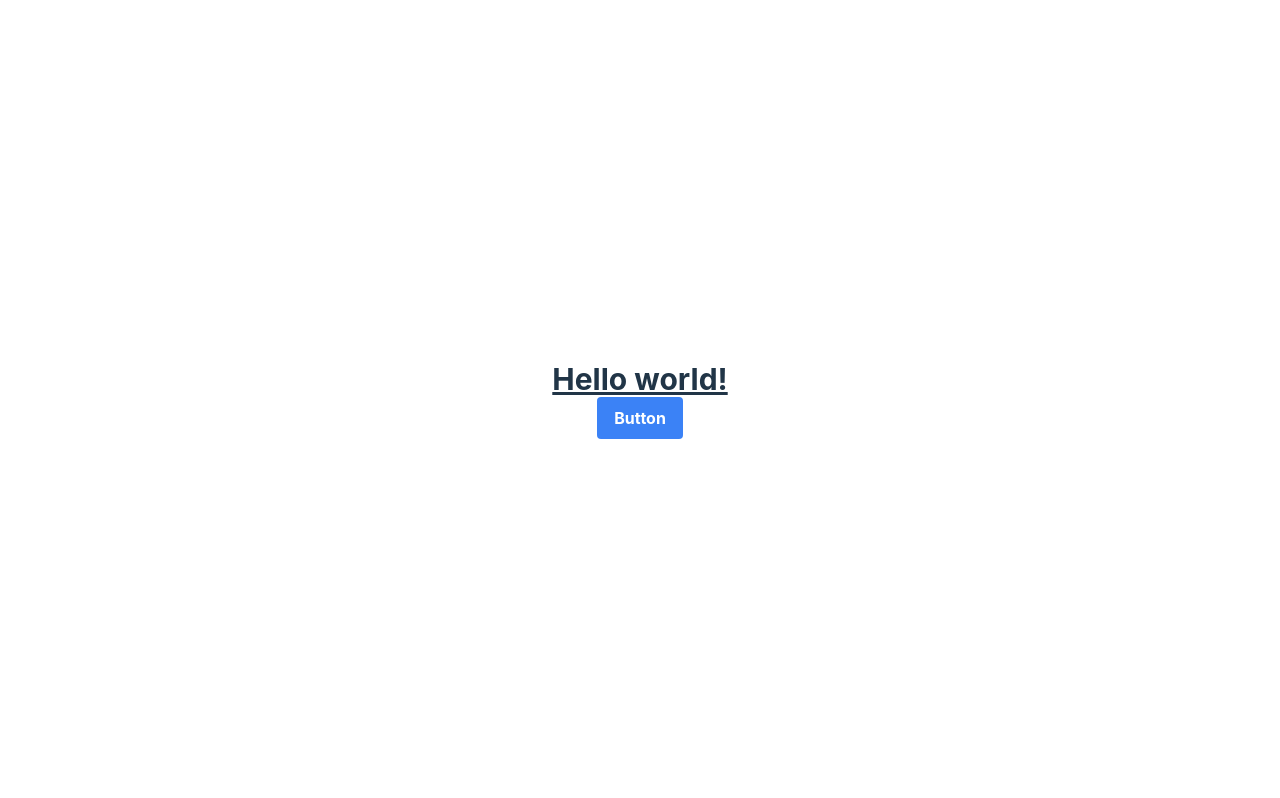
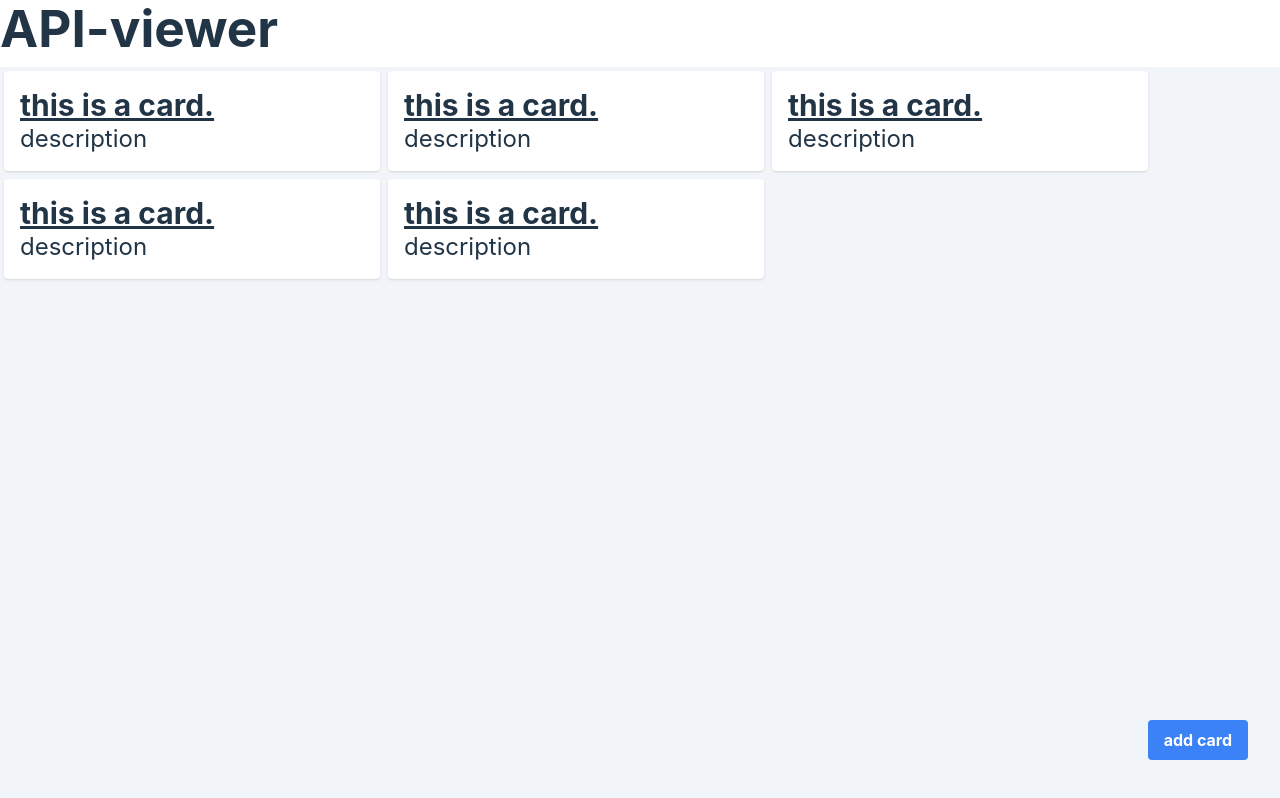
Before and after one commit to openriceworks/api-viewer, a React (Vite) app: page / in a window 1280 px wide. Built offline with nearby package versions, Linux system fonts and the light colour scheme.

Commit message:
create MainLayout

```diff
--- a/index.html
+++ b/index.html
@@ -4,7 +4,7 @@
     <meta charset="UTF-8" />
     <link rel="icon" type="image/svg+xml" href="/vite.svg" />
     <meta name="viewport" content="width=device-width, initial-scale=1.0" />
-    <title>Vite + React + TS</title>
+    <title>API-viewer</title>
   </head>
   <body>
     <div id="root"></div>
--- a/src/App.css
+++ /dev/null
@@ -1,41 +0,0 @@
-#root {
-  max-width: 1280px;
-  margin: 0 auto;
-  padding: 2rem;
-  text-align: center;
-}
-
-.logo {
-  height: 6em;
-  padding: 1.5em;
-  will-change: filter;
-}
-.logo:hover {
-  filter: drop-shadow(0 0 2em #646cffaa);
-}
-.logo.react:hover {
-  filter: drop-shadow(0 0 2em #61dafbaa);
-}
-
-@keyframes logo-spin {
-  from {
-    transform: rotate(0deg);
-  }
-  to {
-    transform: rotate(360deg);
-  }
-}
-
-@media (prefers-reduced-motion: no-preference) {
-  a:nth-of-type(2) .logo {
-    animation: logo-spin infinite 20s linear;
-  }
-}
-
-.card {
-  padding: 2em;
-}
-
-.read-the-docs {
-  color: #888;
-}
--- a/src/App.tsx
+++ b/src/App.tsx
@@ -1,18 +1,13 @@
 import { useState } from 'react'
-import reactLogo from './assets/react.svg'
-import './App.css'
+import Button from './components/Elements/Button'
+import FlexWrapLayout from './components/Layout/FlexWrapLayout'
+import MainLayout from './components/Layout/MainLayout'
 
 function App() {
-  const [count, setCount] = useState(0)
 
   return (
-    <div className="App">
-      <h1 className="text-3xl font-bold underline">
-        Hello world!
-      </h1>
-      <button className="bg-blue-500 hover:bg-blue-700 text-white font-bold py-2 px-4 rounded">
-        Button
-      </button>
+    <div className="App w-screen h-screen">
+      <MainLayout/>
     </div>
   )
 }
--- /dev/null
+++ b/src/components/Elements/Button.tsx
@@ -0,0 +1,17 @@
+import React from "react"
+
+const Button = (props: {
+    onClick?: React.MouseEventHandler<HTMLButtonElement>,
+    children: React.ReactNode
+}) =>{
+  const {onClick, children} = props;
+  return (
+    <button
+        className="bg-blue-500 hover:bg-blue-700 text-white font-bold py-2 px-4 rounded"
+        onClick={onClick}>
+        {children}
+    </button>
+    )
+}
+
+export default Button
--- /dev/null
+++ b/src/components/Elements/Card.tsx
@@ -0,0 +1,16 @@
+
+function Card () {
+    return (
+        <div className="rounded shadow p-4 m-1 bg-white">
+          <h1 className="text-3xl font-bold underline">
+            this is a card.
+          </h1>
+          <div className="text-2xl">
+              description
+          </div>
+
+        </div>
+    )
+}
+
+export default Card
--- /dev/null
+++ b/src/components/Layout/FlexWrapLayout.tsx
@@ -0,0 +1,21 @@
+import Card from "../Elements/Card"
+
+const FlexWrapLayout = (props:{count: number}) => {
+
+    const {count} = props
+    const displayCardList = (count: number) => [...Array(count)].map(() =>
+    (
+      <div className='w-96'>
+        <Card/>
+      </div>
+    ))
+
+    return (
+        <div className='flex flex-wrap'>
+            {
+                displayCardList(count)
+            }
+        </div>
+    )
+}
+export default FlexWrapLayout
--- /dev/null
+++ b/src/components/Layout/MainLayout.tsx
@@ -0,0 +1,25 @@
+import { useState } from "react"
+import Button from "../Elements/Button"
+import FlexWrapLayout from "./FlexWrapLayout"
+
+const MainLayout = () => {
+    const [count, setCount] = useState(5)
+
+    return (
+      <div className="w-screen h-screen">
+        <div className='w-full h-1/12 shadow'>
+          <h1 className='font-bold'>API-viewer</h1>
+        </div>
+        <div className='w-full h-11/12 overflow-auto bg-slate-100'>
+          <FlexWrapLayout count={count}/>
+        </div>
+        <div className='fixed z-90 bottom-10 right-8'>
+          <Button onClick={() => setCount(state => state + 1)}>
+            add card
+          </Button>
+        </div>
+      </div>
+    )
+}
+
+export default MainLayout
--- a/src/index.css
+++ b/src/index.css
@@ -19,15 +19,6 @@
   -webkit-text-size-adjust: 100%;
 }
 
-a {
-  font-weight: 500;
-  color: #646cff;
-  text-decoration: inherit;
-}
-a:hover {
-  color: #535bf2;
-}
-
 body {
   margin: 0;
   display: flex;
@@ -39,25 +30,6 @@ body {
 h1 {
   font-size: 3.2em;
   line-height: 1.1;
-}
-
-button {
-  border-radius: 8px;
-  border: 1px solid transparent;
-  padding: 0.6em 1.2em;
-  font-size: 1em;
-  font-weight: 500;
-  font-family: inherit;
-  background-color: #1a1a1a;
-  cursor: pointer;
-  transition: border-color 0.25s;
-}
-button:hover {
-  border-color: #646cff;
-}
-button:focus,
-button:focus-visible {
-  outline: 4px auto -webkit-focus-ring-color;
 }
 
 @media (prefers-color-scheme: light) {
--- a/tailwind.config.cjs
+++ b/tailwind.config.cjs
@@ -4,7 +4,12 @@ module.exports = {
     "./src/**/*.{js,jsx,ts,tsx}",
   ],
   theme: {
-    extend: {},
+    extend: {
+      height:{
+        "1/12":"8.333333%" ,
+        "11/12":"91.666667%"
+      }
+    },
   },
   plugins: [],
 }
```
